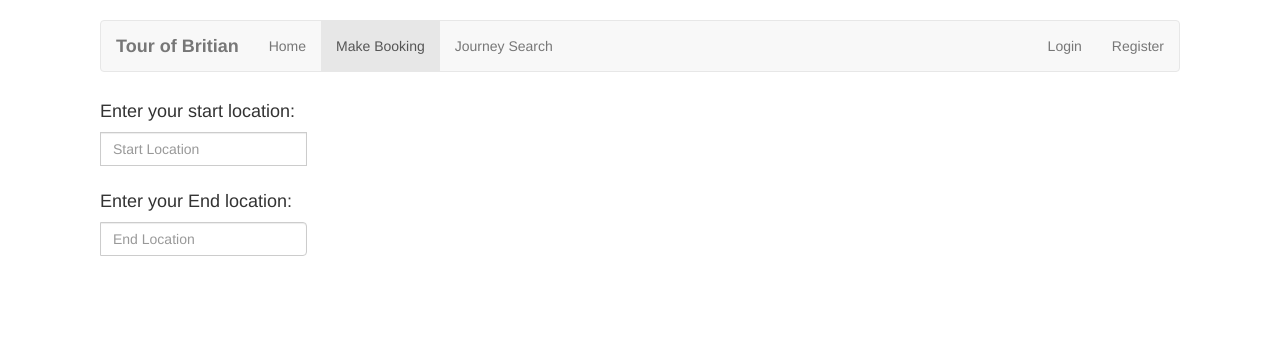
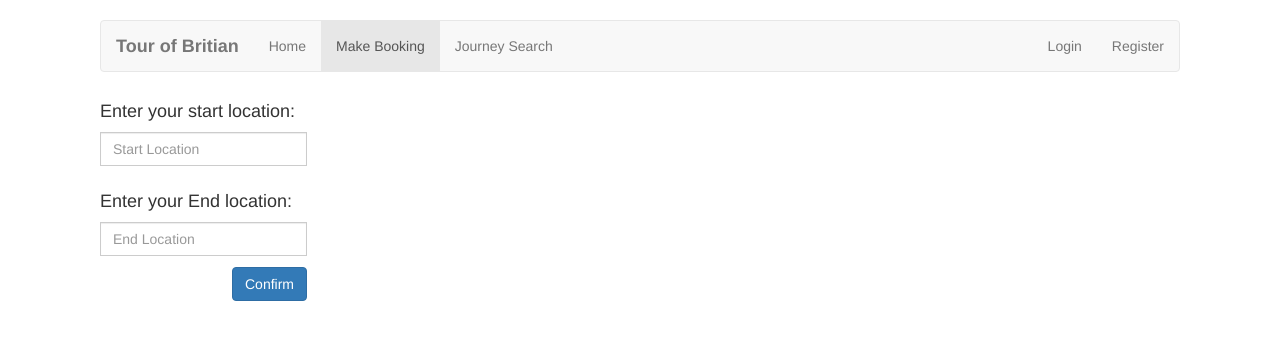
Before and after one commit to SweetPotatoChips/Philip, a PHP site: page /makeBooking.php in a window 1280 px wide. Shown: the top 340 px of the page. Run offline with PHP 8.4, Linux system fonts and the light colour scheme; some libraries are stand-ins or nearby versions.

Commit message:
added submit button

```diff
--- a/makeBooking.php
+++ b/makeBooking.php
@@ -20,6 +20,10 @@
                     <input type="text" class="form-control" placeholder="Start Location" >
                     <h4 style="padding-top:60px;">Enter your End location:</h4>
                     <input tpye="text class" class="form-control" placeholder="End Location">
+                    <p style="padding-top:35px;"></p>
+                    <div align="right">
+                        <button type="submit" class="btn btn-primary" align="right">Confirm</button>
+                    </div>
                 </div>
             </form>
     </body>
```
